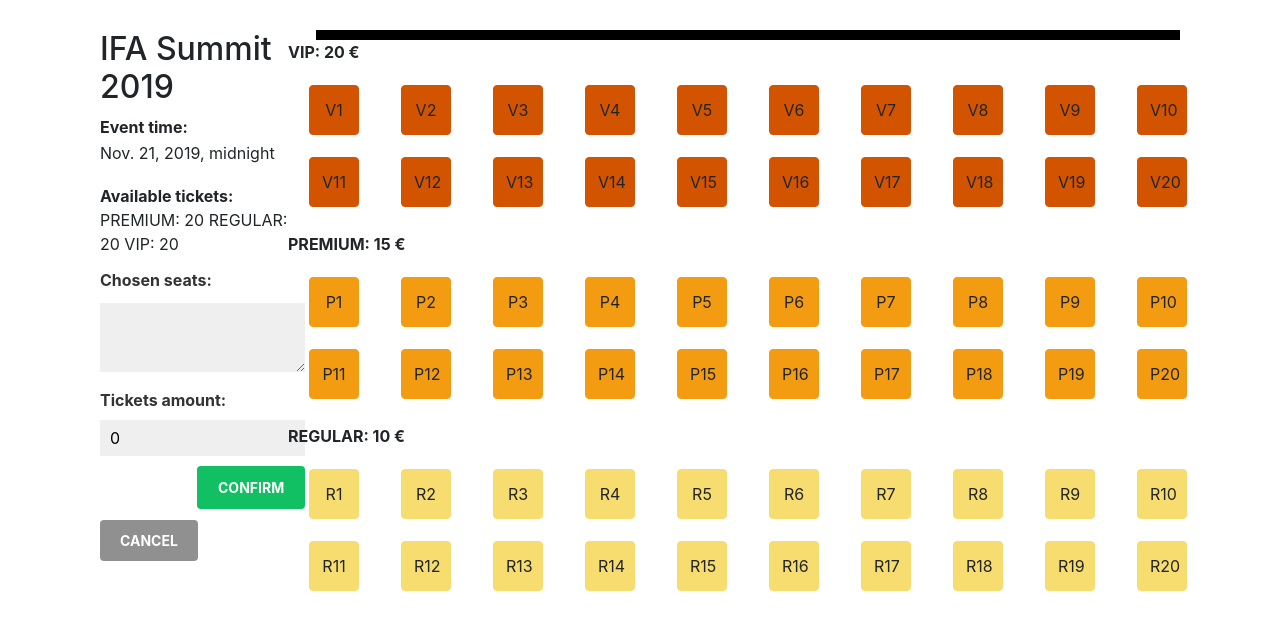
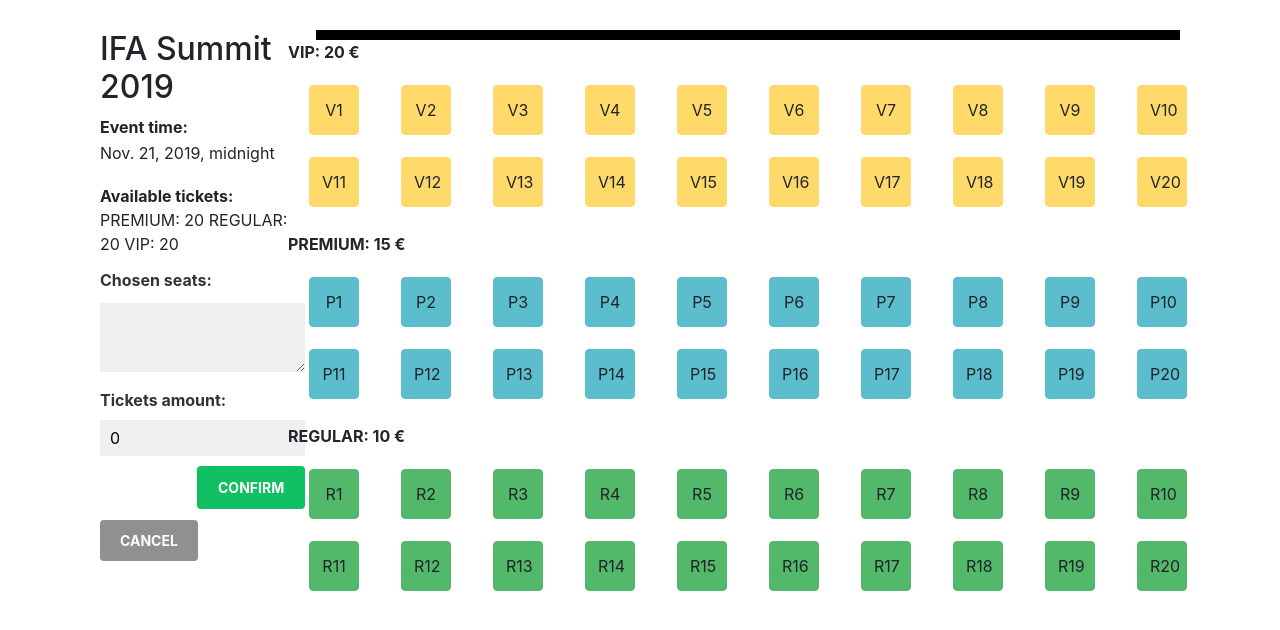
Before and after one commit to IKarbowiak/TicketSellingPlatform, a Django app: page /reservation/buy-tickets/8 in a window 1280 px wide. Shown: the part 54-684 px from the top of the page. Run offline with Django 3.2, Linux system fonts and the light colour scheme; data comes from the database, SQL or seed files in the repository; data that the repository does not hold is empty; some libraries are stand-ins or nearby versions.

Commit message:
Change seats colors

```diff
--- a/ticket_selling_platform/static/css/base.css
+++ b/ticket_selling_platform/static/css/base.css
@@ -60,7 +60,7 @@ svg {
 }
 
 .booked:disabled, .booked {
-    background-color: darkred !important;
+    background-color: #a6a6a6 !important;
     border-color: black !important;
 }
 
@@ -82,25 +82,36 @@ svg {
 }
 
 .vip {
-    background-color: #D35400   !important;
-    border-color: #D35400   !important;
+    background-color: #ffd96a !important;
+    border-color: #ffd96a !important;
 }
 
 .premium {
-    background-color: #F39C12  !important;
-    border-color: #F39C12  !important;
+    background-color: #5cbdcd  !important;
+    border-color: #5cbdcd  !important;
 }
 
 .regular{
-    background-color: #F7DC6F !important;
-    border-color: #F7DC6F !important;
+    background-color: #52b86a !important;
+    border-color: #52b86a !important;
 }
 
 
-.chosen {
-    background-color: green !important;
-    border-color: green;
+.vip.chosen {
+    background-color: #e5ad06 !important;
+    border-color: #e5ad06 !important;
 }
+
+.premium.chosen {
+    background-color: #0d616e !important;
+    border-color: #0d616e !important;
+}
+
+.regular.chosen {
+    background-color: #295c35 !important;
+    border-color: #295c35 !important;
+}
+
 
 #warning {
     color: red;
```
